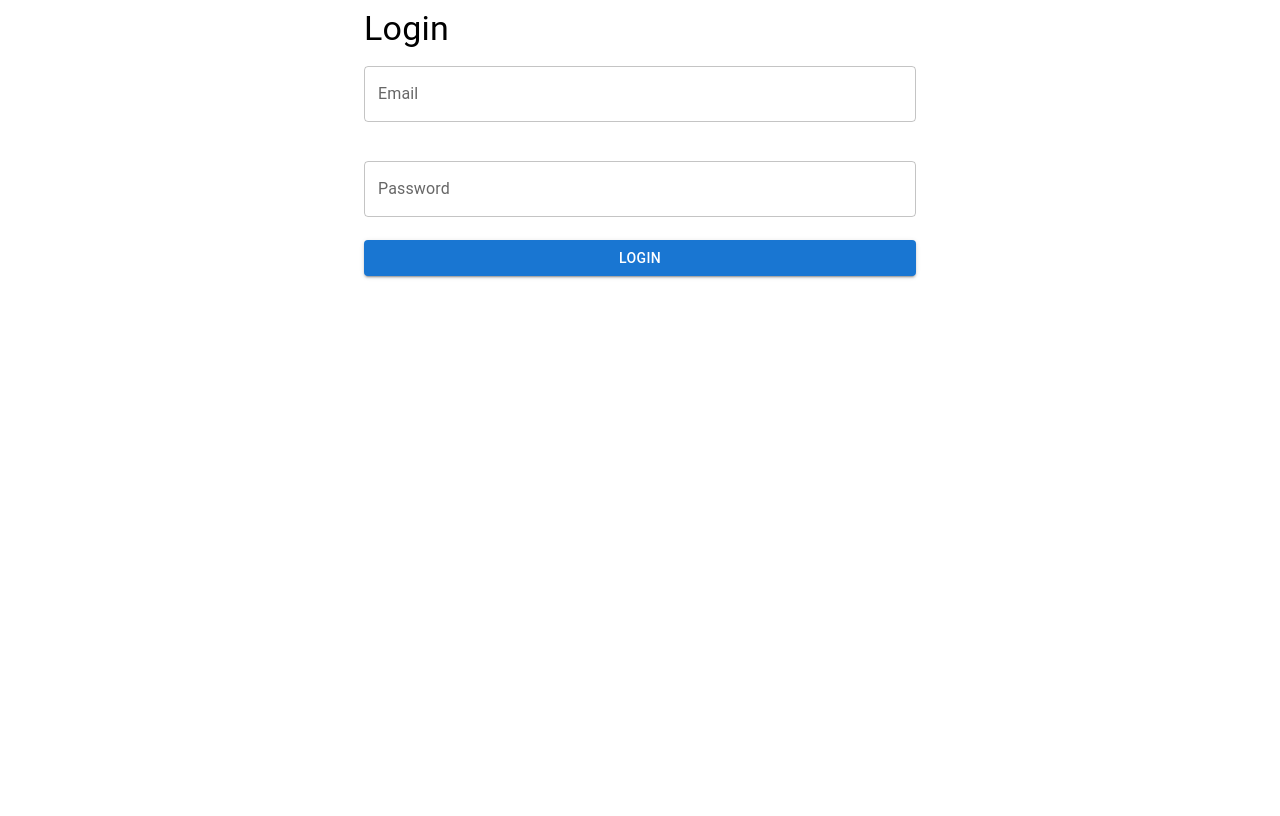
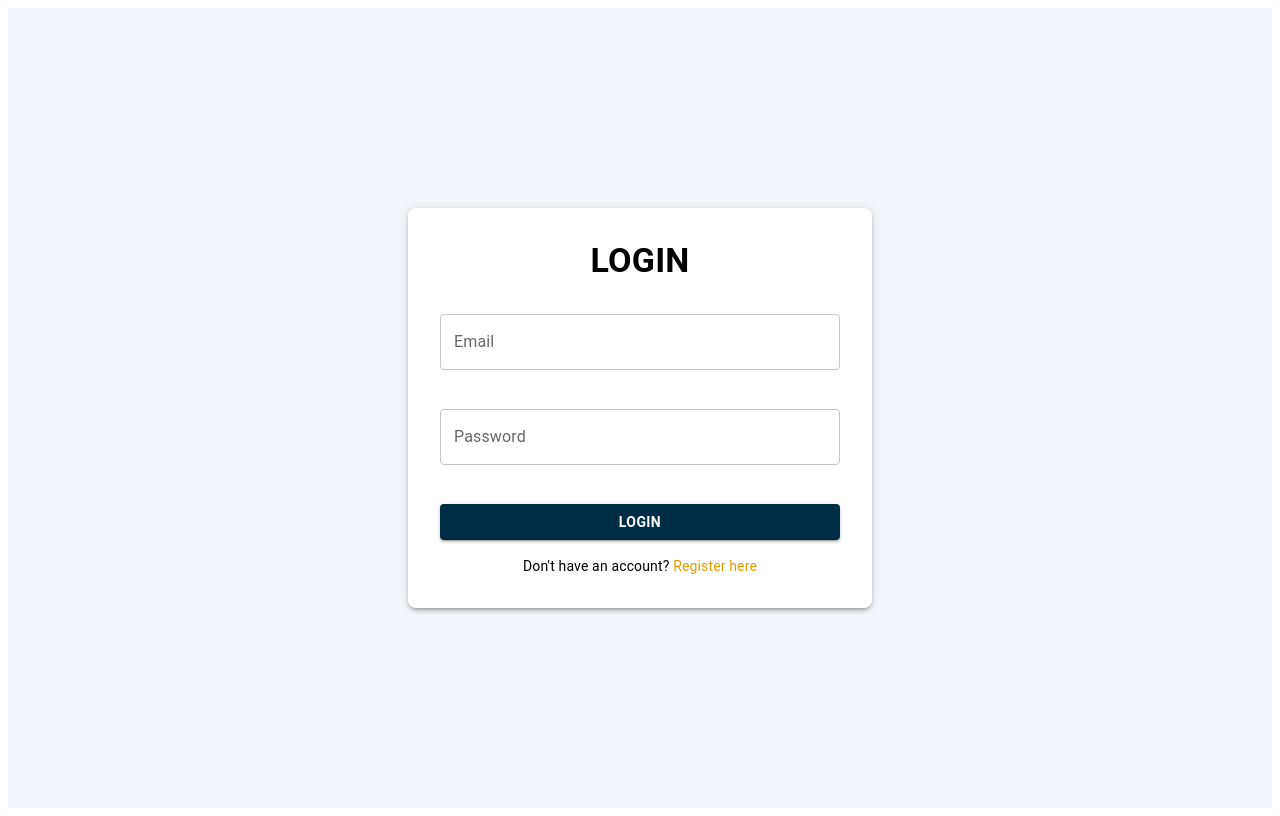
Before and after one commit to JinaneAlayli/FinancialTracker-frontend, a React (Vite) app: page /login in a window 1280 px wide. Built offline with nearby package versions, Linux system fonts and the light colour scheme; no server answers.

Commit message:
Adding style to login page

```diff
--- a/src/pages/Login.jsx
+++ b/src/pages/Login.jsx
@@ -1,9 +1,11 @@
 import { useState } from "react";
-import { Container, Typography, TextField, Button, Alert } from "@mui/material";
+import { Container, Typography, TextField, Button, Alert, Box } from "@mui/material";
 import axios from "axios";
 import { API_URL } from "../config/api";
 import { useAuth } from "../context/AuthContext";
 import { useNavigate } from "react-router-dom";
+import { Link } from "react-router-dom";
+
 export default function Login() {
   const [email, setEmail] = useState("");
   const [password, setPassword] = useState("");
@@ -16,20 +18,16 @@ export default function Login() {
     setError("");
 
     try {
-
-
       await axios.post(
         `${API_URL}/users/login`,
         { email, password },
         { withCredentials: true }
       );
 
-
       const { data: userData } = await axios.get(
         `${API_URL}/users/me`,
         { withCredentials: true }
       );
-
 
       login(userData);
       navigate("/");
@@ -39,16 +37,69 @@ export default function Login() {
   };
 
   return (
-    <Container maxWidth="sm">
-      <Typography variant="h4">Login</Typography>
-      {error && <Alert severity="error">{error}</Alert>}
-      <form onSubmit={handleSubmit}>
-        <TextField fullWidth label="Email" value={email} onChange={(e) => setEmail(e.target.value)} margin="normal" />
-        <TextField fullWidth label="Password" type="password" value={password} onChange={(e) => setPassword(e.target.value)} margin="normal" />
-        <Button variant="contained" color="primary" fullWidth type="submit">
-          Login
-        </Button>
-      </form>
-    </Container>
+    <Box
+      sx={{
+        display: "flex",
+        justifyContent: "center",
+        alignItems: "center",
+        height: "100vh",
+        backgroundColor: "#f2f5f9",
+      }}
+    >
+      <Box
+        sx={{
+          backgroundColor: "white",
+          padding: 4,
+          borderRadius: 2,
+          boxShadow: 3,
+          maxWidth: 400,
+          width: "100%",
+          textAlign: "center",
+        }}
+      >
+        <Typography variant="h4" sx={{ fontWeight: "bold", mb: 2 }}>
+          LOGIN
+        </Typography>
+        {error && <Alert severity="error">{error}</Alert>}
+        <form onSubmit={handleSubmit}>
+          <TextField
+            fullWidth
+            label="Email"
+            value={email}
+            onChange={(e) => setEmail(e.target.value)}
+            margin="normal"
+            variant="outlined"
+          />
+          <TextField
+            fullWidth
+            label="Password"
+            type="password"
+            value={password}
+            onChange={(e) => setPassword(e.target.value)}
+            margin="normal"
+            variant="outlined"
+          />
+          <Button
+            variant="contained"
+            fullWidth
+            type="submit"
+            sx={{
+              backgroundColor: "#002D46",
+              color: "white",
+              fontWeight: "bold",
+              mt: 2,
+              "&:hover": {
+                backgroundColor: "#001a29",
+              },
+            }}
+          >
+            Login
+          </Button>
+        </form>
+        <Typography variant="body2" sx={{ mt: 2 }}>
+          Don't have an account? <Link to="/signup" style={{ color: "#E69C00", textDecoration: "none" }}>Register here</Link>
+        </Typography>
+      </Box>
+    </Box>
   );
 }
```
